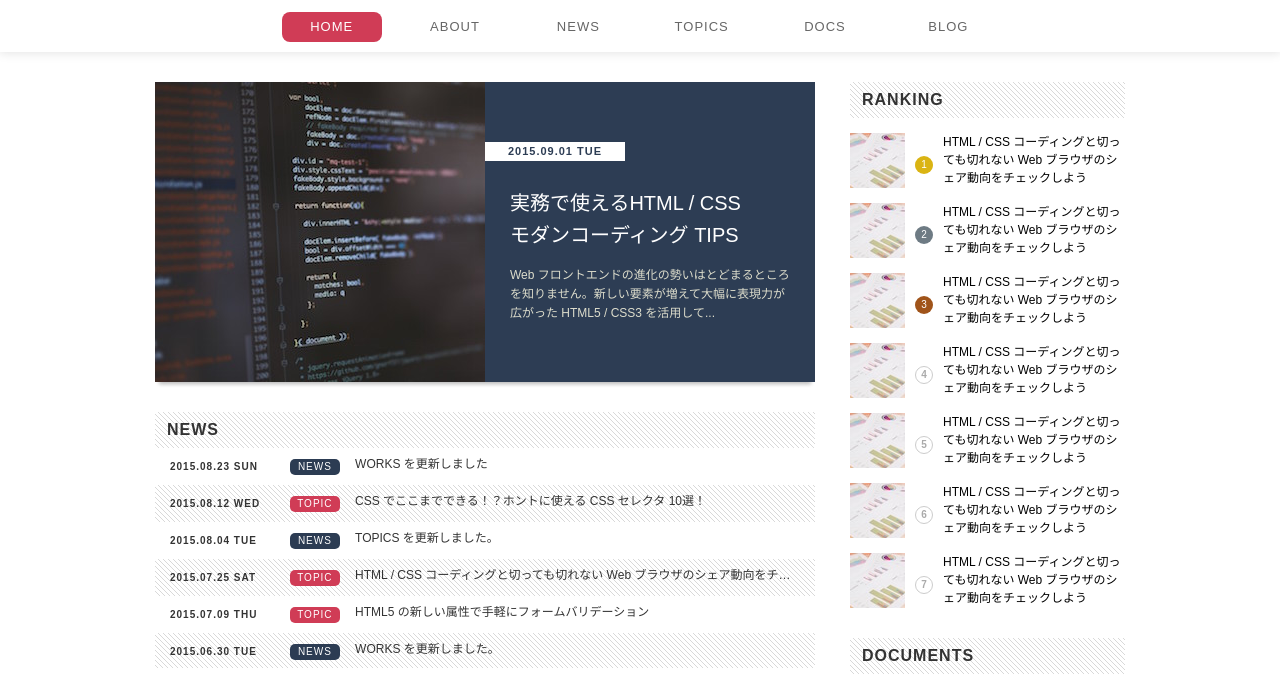
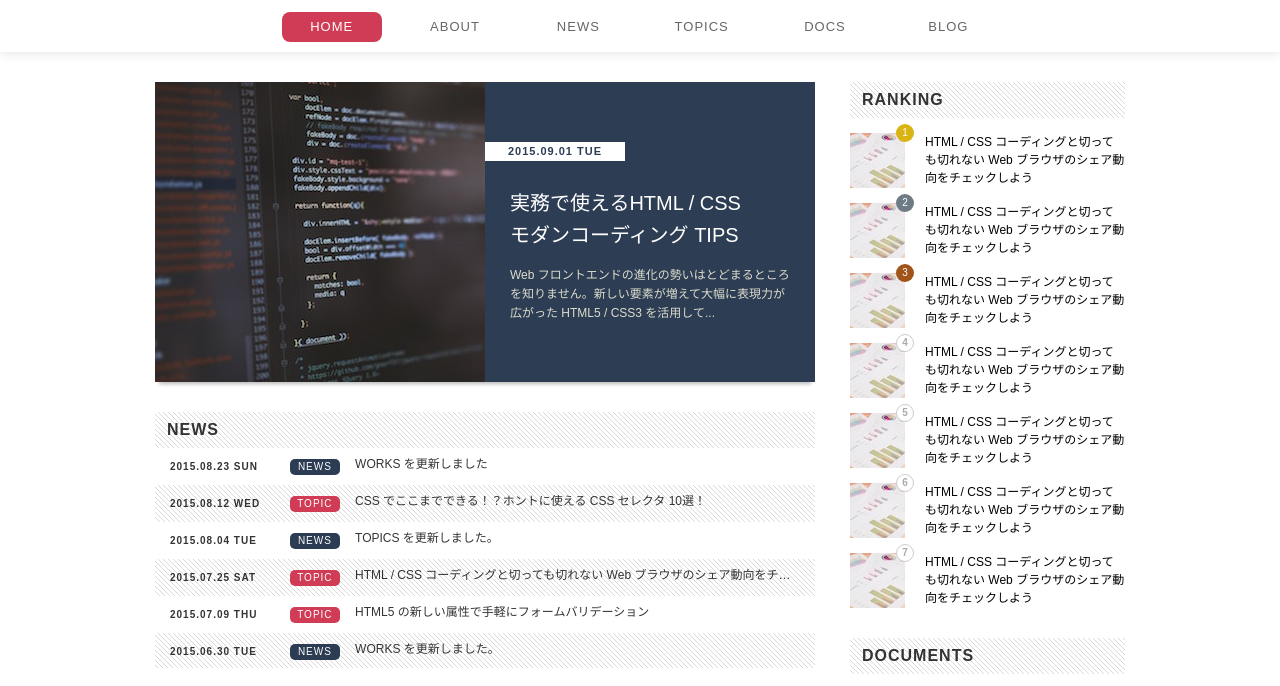
Before and after one commit to inouetakuya/html5-css3-modern-coding, a website: page my-standard-layout/src/index.html in a window 1280 px wide. Shown: the part 87-773 px from the top of the page. Drawn offline with Linux system fonts and the light colour scheme.

Commit message:
ランキングを画像の右上に設置した

```diff
--- a/my-standard-layout/src/css/style.css
+++ b/my-standard-layout/src/css/style.css
@@ -317,6 +317,11 @@ a:link, a:visited, a:hover, a:active {
   opacity: 0.8;
 }
 
+.ranking .image-wrapper {
+  position: relative;
+  display: inline-block;
+}
+
 .ranking .image {
   width: 55px;
   height: 55px;
@@ -324,11 +329,12 @@ a:link, a:visited, a:hover, a:active {
 
 .ranking .text {
   display: inline-block;
-  width: 182px;
+  width: calc(275px - 55px - 20px);
   color: #000;
   vertical-align: top;
   font-size: 1.2rem;
   line-height: 1.5;
+  margin-left: 20px;
 }
 
 .ranking .order::before {
@@ -339,11 +345,13 @@ a:link, a:visited, a:hover, a:active {
 }
 
 .ranking .order {
+  position: absolute;
+  top: -9px;
+  left: calc(55px - 9px);
   display: inline-block;
   width: 18px;
   height: 18px;
   border-radius: 9px;
-  margin: 0 10px;
   border: 1px solid #ccc;
   color: #aaa;
   vertical-align: 20px; /* 隣りにある高さ 55px の画像に対して中央に表示されるように調整 */
@@ -371,6 +379,10 @@ a:link, a:visited, a:hover, a:active {
 
 .ranking .ranking-item:nth-of-type(3) .order {
   background-color: #a0541a;
+}
+
+.ranking .ranking-item:nth-of-type(n+4) .order {
+  background-color: #fff;
 }
 
 .documents {
--- a/my-standard-layout/src/index.html
+++ b/my-standard-layout/src/index.html
@@ -134,50 +134,71 @@
       <ol class="ranking">
         <li class="ranking-item">
           <a href="#">
+            <div class="image-wrapper">
               <img class="image" src="./images/ranking.jpg" alt="グラフの画像">
               <span class="order"></span>
+            </div>
+
             <p class="text">HTML / CSS コーディングと切っても切れない Web ブラウザのシェア動向をチェックしよう</p>
           </a>
         </li>
         <li class="ranking-item">
           <a href="#">
+            <div class="image-wrapper">
               <img class="image" src="./images/ranking.jpg" alt="グラフの画像">
               <span class="order"></span>
+            </div>
+
             <p class="text">HTML / CSS コーディングと切っても切れない Web ブラウザのシェア動向をチェックしよう</p>
           </a>
         </li>
         <li class="ranking-item">
           <a href="#">
+            <div class="image-wrapper">
               <img class="image" src="./images/ranking.jpg" alt="グラフの画像">
               <span class="order"></span>
+            </div>
+
             <p class="text">HTML / CSS コーディングと切っても切れない Web ブラウザのシェア動向をチェックしよう</p>
           </a>
         </li>
         <li class="ranking-item">
           <a href="#">
+            <div class="image-wrapper">
               <img class="image" src="./images/ranking.jpg" alt="グラフの画像">
               <span class="order"></span>
+            </div>
+
             <p class="text">HTML / CSS コーディングと切っても切れない Web ブラウザのシェア動向をチェックしよう</p>
           </a>
         </li>
         <li class="ranking-item">
           <a href="#">
+            <div class="image-wrapper">
               <img class="image" src="./images/ranking.jpg" alt="グラフの画像">
               <span class="order"></span>
+            </div>
+
             <p class="text">HTML / CSS コーディングと切っても切れない Web ブラウザのシェア動向をチェックしよう</p>
           </a>
         </li>
         <li class="ranking-item">
           <a href="#">
+            <div class="image-wrapper">
               <img class="image" src="./images/ranking.jpg" alt="グラフの画像">
               <span class="order"></span>
+            </div>
+
             <p class="text">HTML / CSS コーディングと切っても切れない Web ブラウザのシェア動向をチェックしよう</p>
           </a>
         </li>
         <li class="ranking-item">
           <a href="#">
+            <div class="image-wrapper">
               <img class="image" src="./images/ranking.jpg" alt="グラフの画像">
               <span class="order"></span>
+            </div>
+
             <p class="text">HTML / CSS コーディングと切っても切れない Web ブラウザのシェア動向をチェックしよう</p>
           </a>
         </li>
```
Lines whose indentation alone changed are shown as unchanged.
